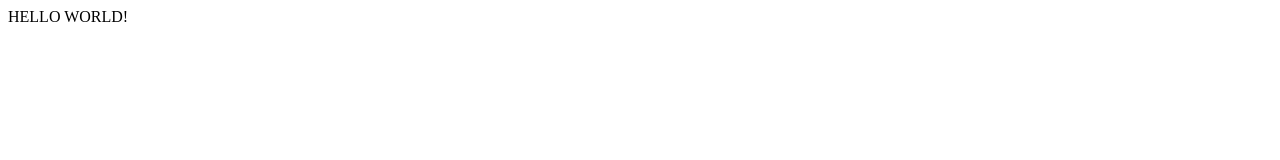
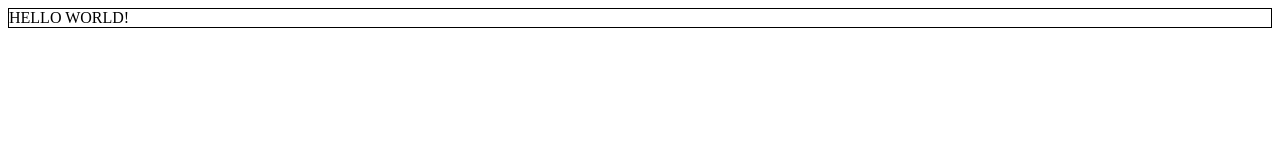
Before and after one commit to Escoly/hello-world, a plain HTML site: page index.html in a window 1280 px wide. Drawn offline with Linux system fonts and the light colour scheme.

Commit message:
add css style

```diff
--- a/index.html
+++ b/index.html
@@ -5,6 +5,7 @@
     <meta name="viewport" content="width=device-width, initial-scale=1.0">
     <meta http-equiv="X-UA-Compatible" content="ie=edge">
     <title>Document</title>
+    <link rel="stylesheet" href="style.css">
 </head>
 <body>
     <div>
--- /dev/null
+++ b/style.css
@@ -0,0 +1,3 @@
+div{
+    border: 1px solid black;
+}
```
